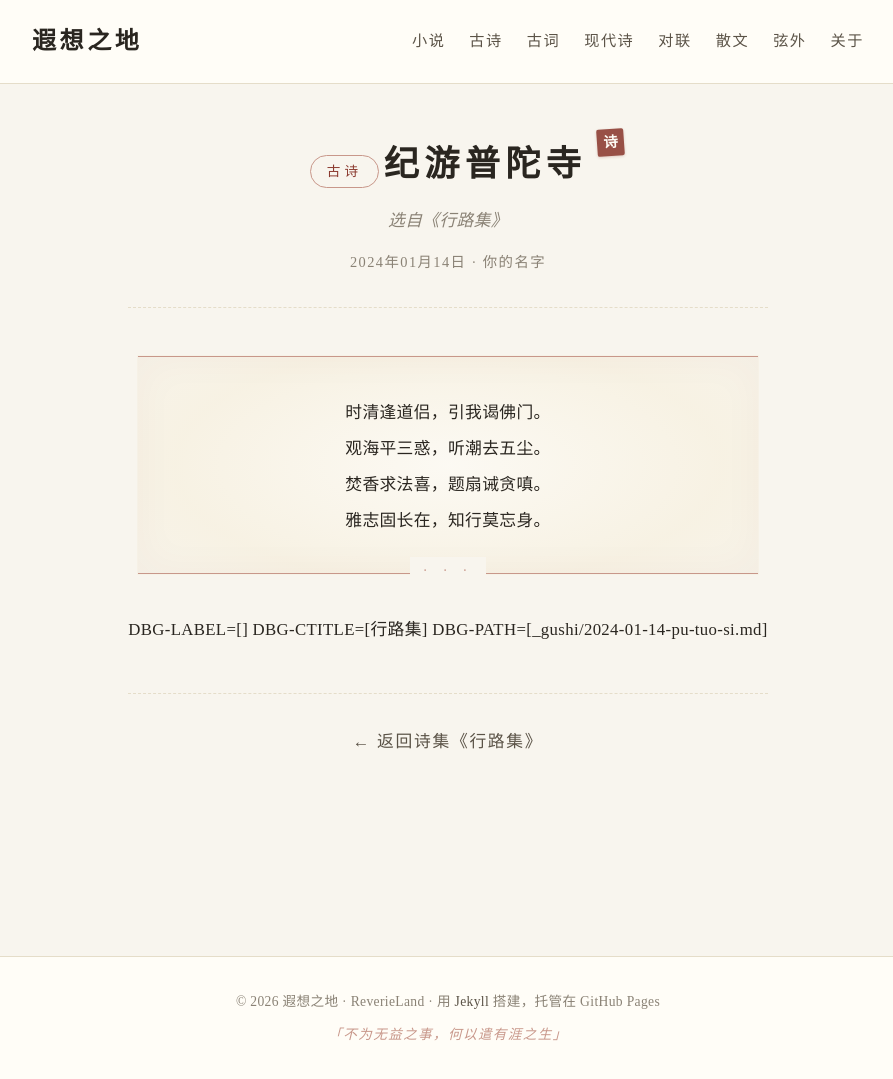
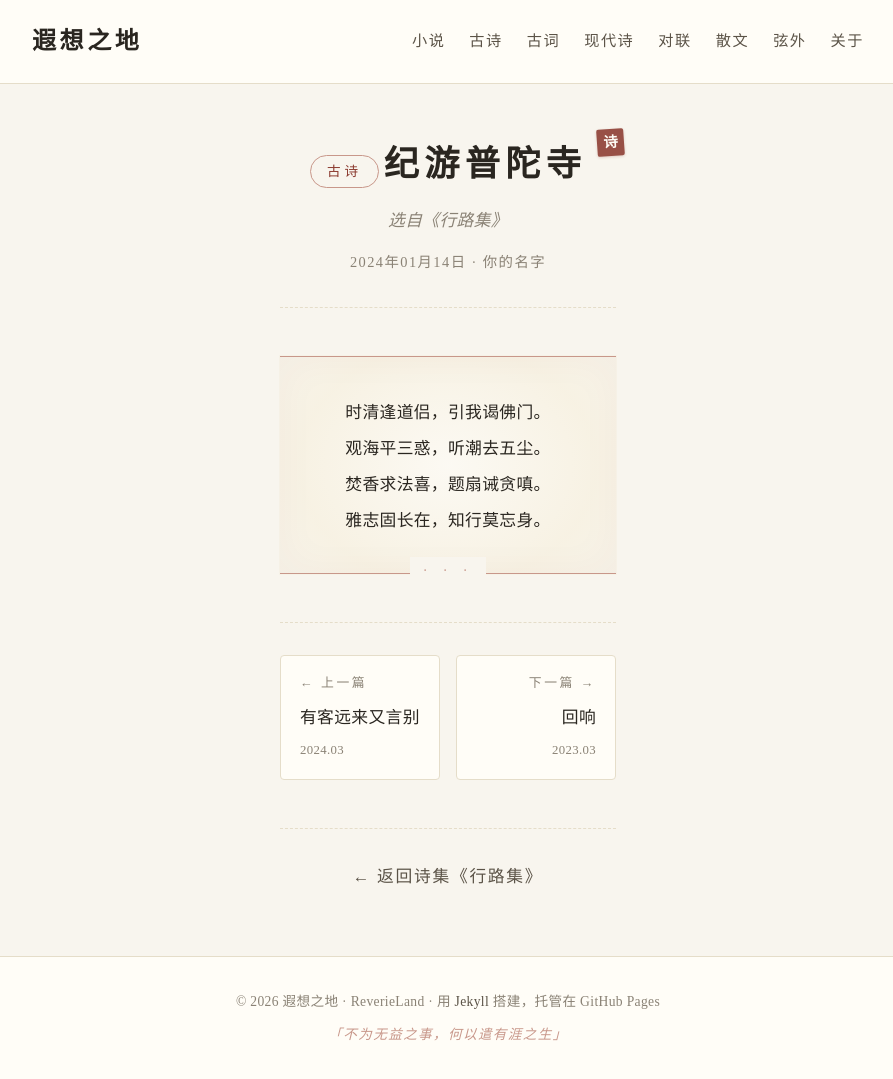
Before and after one commit to zhengxionglee/ReverieLand, a Jekyll site: the page built from _gushi/2024-01-14-pu-tuo-si.md, in a window 1280 px wide and 1079 px high. Shown: the whole window, without its empty margins (192-1085 px from the left). Built offline with Jekyll 4.4.1, drawn with Linux system fonts in a browser that asks for light colours; a style sheet for code colours, icons or effects is not loaded; some of the changed lines change nothing that is shown.

Commit message:
fix(prev-next): 改用 page.path 推断 collection（page.collection.label 在 include 内为空）

```diff
--- a/_includes/prev-next.html
+++ b/_includes/prev-next.html
@@ -1,22 +1,24 @@
 {%- comment -%}
-  上一篇 / 下一篇 导航（自动根据 page 所在 collection 渲染）
+  上一篇 / 下一篇 导航
+  用法：layout 里调用 {% include prev-next.html %}
+
+  自动从 page.path 推断 collection 名（如 _gushi/foo.md → gushi）
+  - 有 collection_title：在同诗集内前后循环
+  - 没 collection_title：在整个板块内前后循环
+  - 按 date 倒序（与列表页一致）
+  - 只有一个作品时不显示
 {%- endcomment -%}
 
-DBG-LABEL=[{{ page.collection.label }}]
-DBG-CTITLE=[{{ page.collection_title }}]
-DBG-PATH=[{{ page.path }}]
-
-{%- assign coll_label = page.collection.label -%}
+{%- assign path_parts = page.path | split: '/' -%}
+{%- assign coll_label = path_parts[0] | replace: '_', '' -%}
+{%- assign coll_name = page.collection_title -%}
 
 {%- if coll_label and coll_label != "" -%}
-  {%- assign coll_name = page.collection_title -%}
   {%- if coll_name and coll_name != "" -%}
     {%- assign siblings = site[coll_label] | where_exp: "item", "item.collection_title == coll_name" | sort: "date" | reverse -%}
   {%- else -%}
     {%- assign siblings = site[coll_label] | sort: "date" | reverse -%}
   {%- endif -%}
-
-  DBG-SIBLINGS-SIZE=[{{ siblings.size }}]
 
   {%- if siblings.size > 1 -%}
     {%- assign idx = nil -%}
@@ -25,8 +27,6 @@ DBG-PATH=[{{ page.path }}]
         {%- assign idx = forloop.index0 -%}
       {%- endif -%}
     {%- endfor -%}
-
-    DBG-IDX=[{{ idx }}]
 
     {%- if idx != nil -%}
       {%- assign prev_idx = idx | minus: 1 | modulo: siblings.size -%}
```
